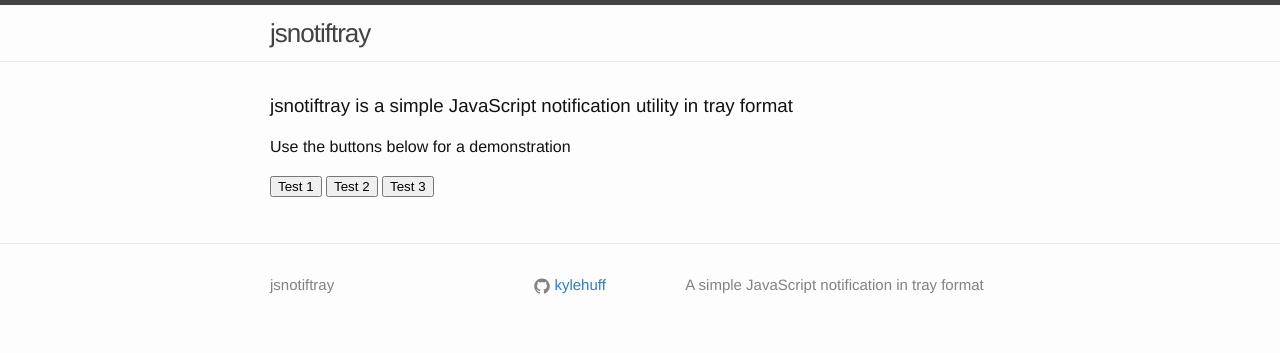
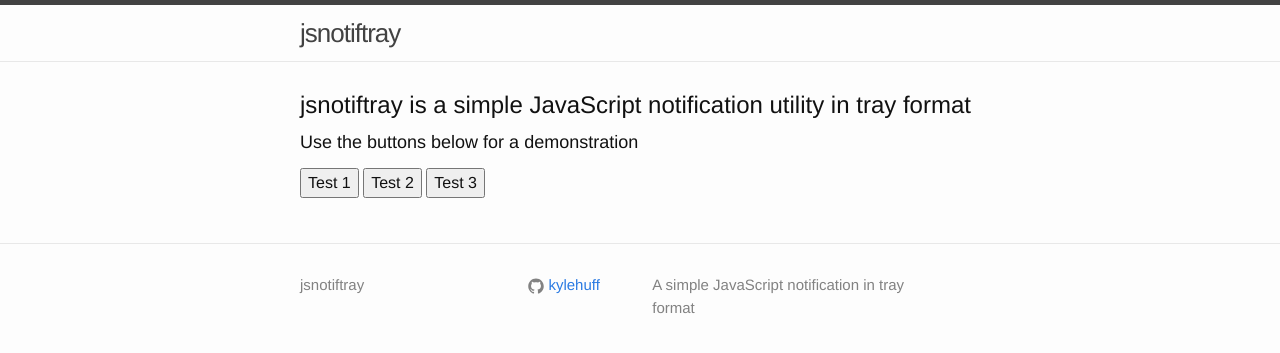
Before and after one commit to kylehuff/jsnotiftray, a Jekyll site: the page built from index.html, in a window 1280 px wide. Shown: the top 353 px of the page. Built offline with Jekyll 4.4.1, drawn with Linux system fonts in a browser that asks for light colours.

Commit message:
add bootstrap

```diff
--- a/_includes/head.html
+++ b/_includes/head.html
@@ -6,7 +6,9 @@
     <title>{% if page.title %}{{ page.title }}{% else %}{{ site.title }}{% endif %}</title>
     <meta name="description" content="{{ site.description }}">
 
+    <link rel="stylesheet" href="//maxcdn.bootstrapcdn.com/bootstrap/3.3.1/css/bootstrap.min.css">
     <link rel="stylesheet" href="{{ "/css/main.css" | prepend: site.baseurl }}">
     <link rel="canonical" href="{{ page.url | replace:'index.html','' | prepend: site.baseurl | prepend: site.url }}">
+    <script src="//maxcdn.bootstrapcdn.com/bootstrap/3.3.1/js/bootstrap.min.js" type="text/javascript"></script>
     <script src="{{ "/javascripts/jsnotiftray.js" | prepend: site.baseurl }}" type="text/javascript"></script>
 </head>
```
